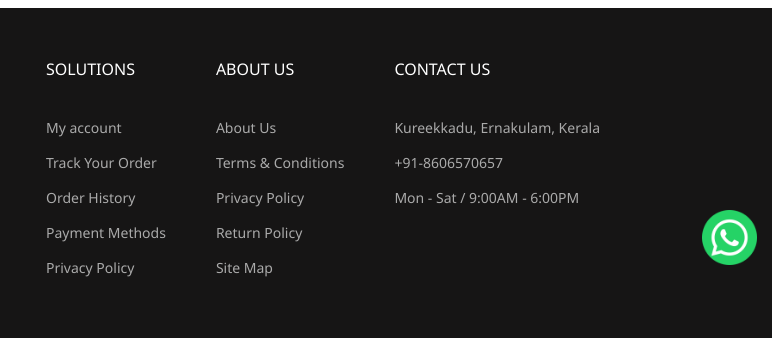
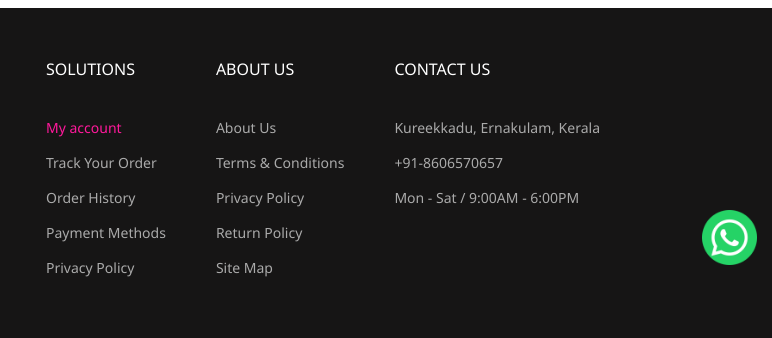
Before and after one commit to desny04/chempakam, a plain HTML site: page index.html in a window 1280 px wide. In both pictures the pointer is over the element "My account". Shown: the part 2940-3278 px from the top of the page, 508-1280 px from the left. Drawn offline with Linux system fonts and the light colour scheme.

Commit message:
chempakam

```diff
--- a/style.css
+++ b/style.css
@@ -1318,3 +1318,7 @@
     font-size: 14px;
     line-height: 35px;
 }
+
+.paras p:hover{
+    color: rgb(255, 25, 155);
+}
```
